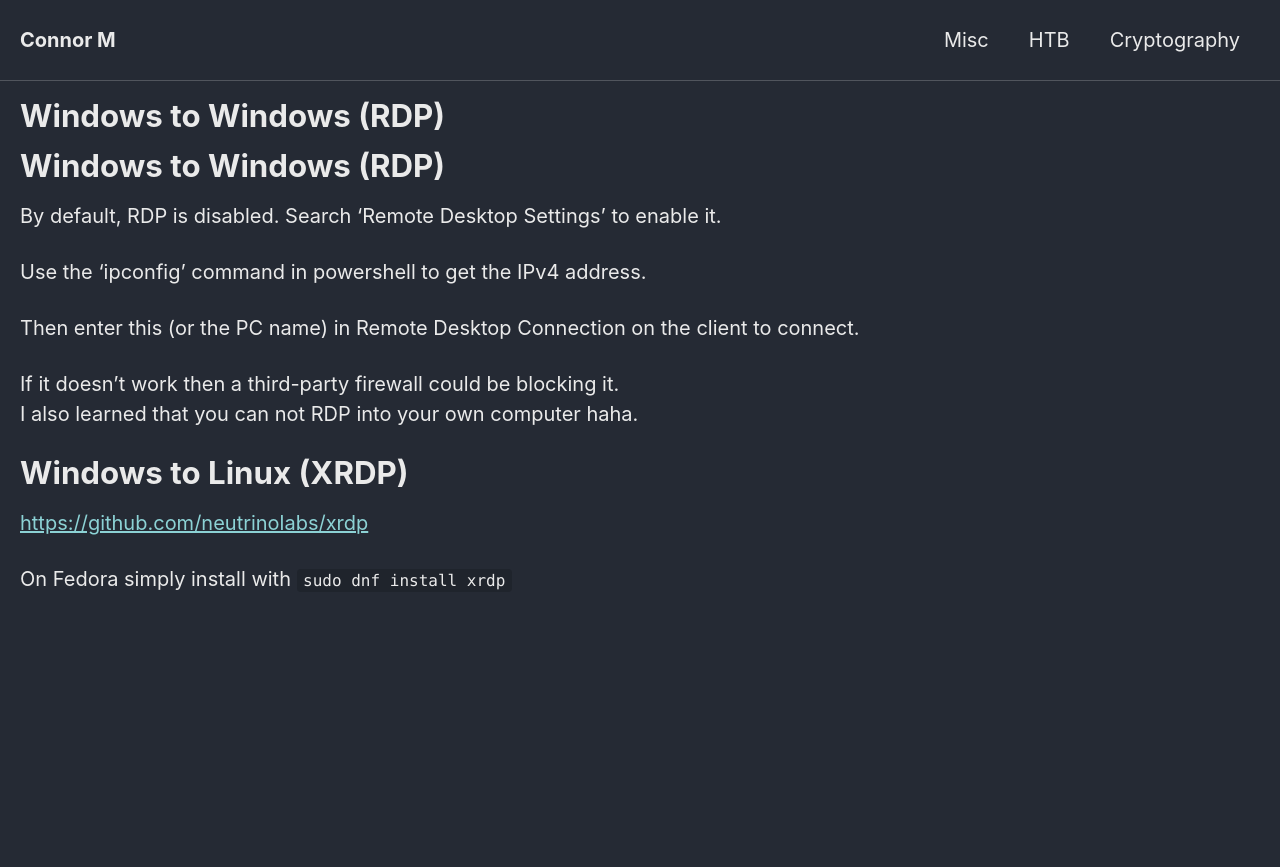
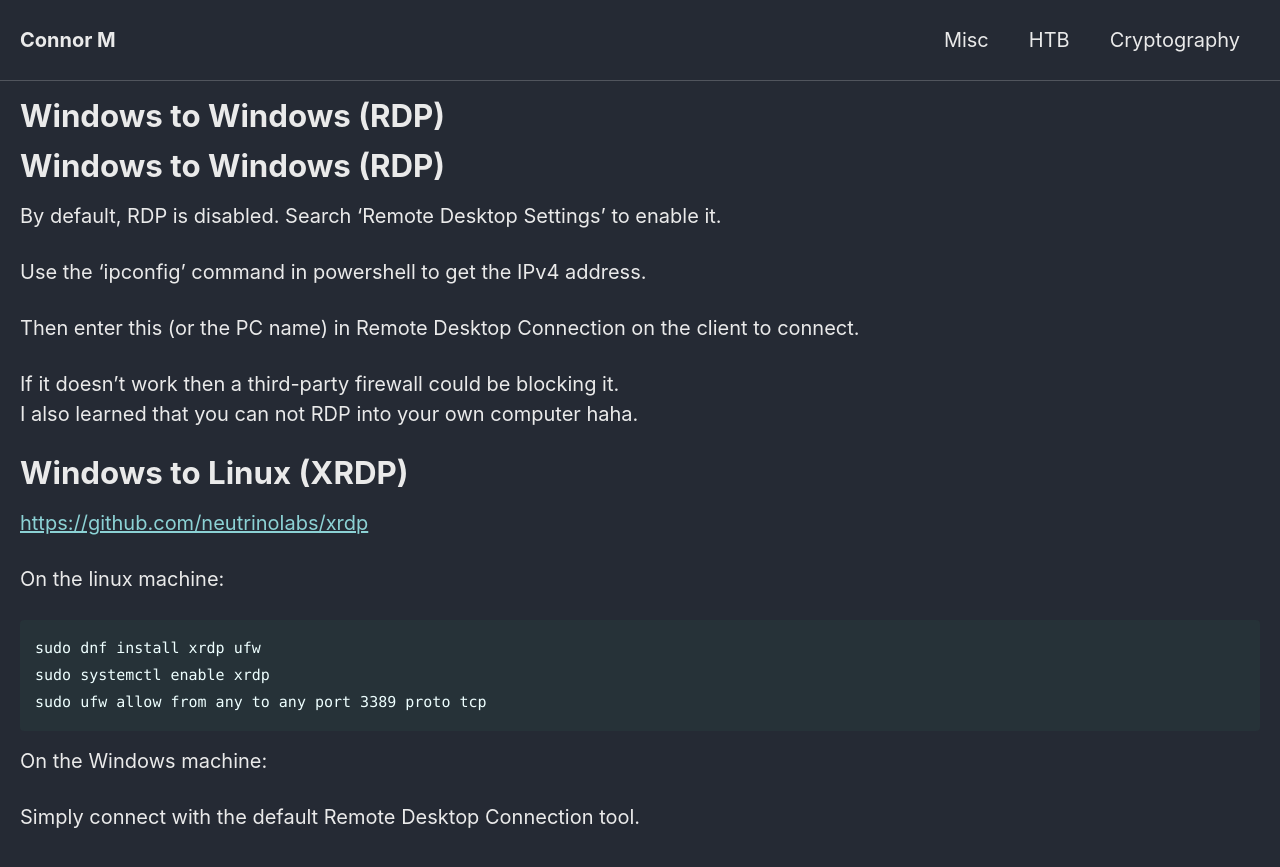
Before and after one commit to Connor-McCartney/Connor-McCartney.github.io, a Jekyll site: the page built from _pages/misc/remoting.md, in a window 1280 px wide. Shown: the top 867 px of the page. Built offline with Jekyll 4.4.1, drawn with Linux system fonts in a browser that asks for light colours; cached includes are drawn as plain includes; our own code applies the rules of GitHub Pages for plain Markdown files.

Commit message:
Update remoting.md

````diff
--- a/_pages/misc/remoting.md
+++ b/_pages/misc/remoting.md
@@ -16,4 +16,14 @@ I also learned that you can not RDP into your own computer haha.
 
 <https://github.com/neutrinolabs/xrdp>
 
-On Fedora simply install with `sudo dnf install xrdp`
+On the linux machine:
+
+```
+sudo dnf install xrdp ufw
+sudo systemctl enable xrdp
+sudo ufw allow from any to any port 3389 proto tcp
+```
+
+On the Windows machine:
+
+Simply connect with the default Remote Desktop Connection tool.
````
